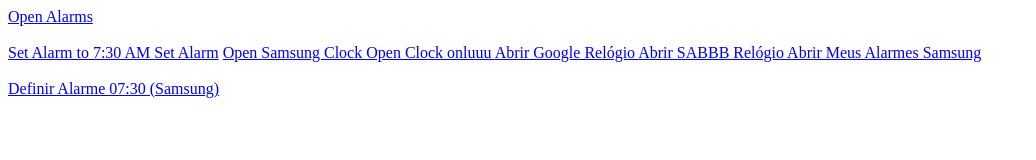
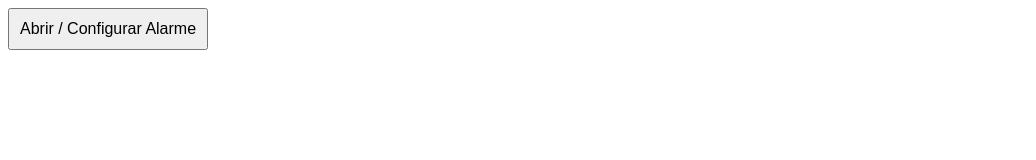
Before and after one commit to iaeluk/alarm-test, a plain HTML site: page index.html in a window 1280 px wide. Shown: the whole page, without its empty margins (0-1036 px from the left). Drawn offline with Linux system fonts and the light colour scheme.

Commit message:
Refactor alarm intent links in index.html

```diff
--- a/index.html
+++ b/index.html
@@ -7,54 +7,10 @@
 </head>
 <body>
 
-    <a href="intent://#Intent;action=android.intent.action.SHOW_ALARMS;category=android.intent.category.DEFAULT;package=com.android.deskclock;end">
-        Open Alarms
-    </a>
-
-    <br><br>
-
-    <a href="intent://#Intent;action=android.intent.action.SET_ALARM;category=android.intent.category.DEFAULT;i.android.intent.extra.alarm.HOUR=7;i.android.intent.extra.alarm.MINUTES=30;S.android.intent.extra.alarm.MESSAGE=Wake%20up%21;end">
-        Set Alarm to 7:30 AM
-    </a>
-
-
-    <a href="intent://#Intent;action=android.intent.action.SET_ALARM;category=android.intent.category.BROWSABLE;end">Set Alarm</a>
-
-<a href="intent://#Intent;
-package=com.sec.android.app.clockpackage;
-action=android.intent.action.MAIN;
-category=android.intent.category.LAUNCHER;
-S.browser_fallback_url=https://play.google.com/store/apps/details?id=com.sec.android.app.clockpackage;
-end">
-Open Samsung Clock
-</a>
-
-
-    <a href="intent://#Intent;
-action=android.intent.action.MAIN;
-category=android.intent.category.APP_CLOCK;
-end">
-Open Clock onluuu
-    </a>
-
-
-    <a href="intent:#Intent;component=com.google.android.deskclock/com.android.deskclock.DeskClock;end">
-    Abrir Google Relógio
-</a>
-
-    <a href="intent:#Intent;component=com.google.android.deskclock/com.android.deskclock.DeskClock;end">
-    Abrir SABBB Relógio
-</a>
-
-
-    <a href="intent:#Intent;action=android.intent.action.SHOW_ALARMS;package=com.sec.android.app.clockpackage;end">
-    Abrir Meus Alarmes Samsung
-</a>
-
-<br><br>
-
-<a href="intent:#Intent;action=android.intent.action.SET_ALARM;i.hour=7;i.minutes=30;package=com.sec.android.app.clockpackage;end">
-    Definir Alarme 07:30 (Samsung)
+   <a href="intent:#Intent;action=android.intent.action.SET_ALARM;i.hour=10;i.minutes=30;B.android.intent.extra.SKIP_UI=false;end">
+    <button style="padding: 10px; font-size: 16px;">
+        Abrir / Configurar Alarme
+    </button>
 </a>
 </body>
 </html>
```
